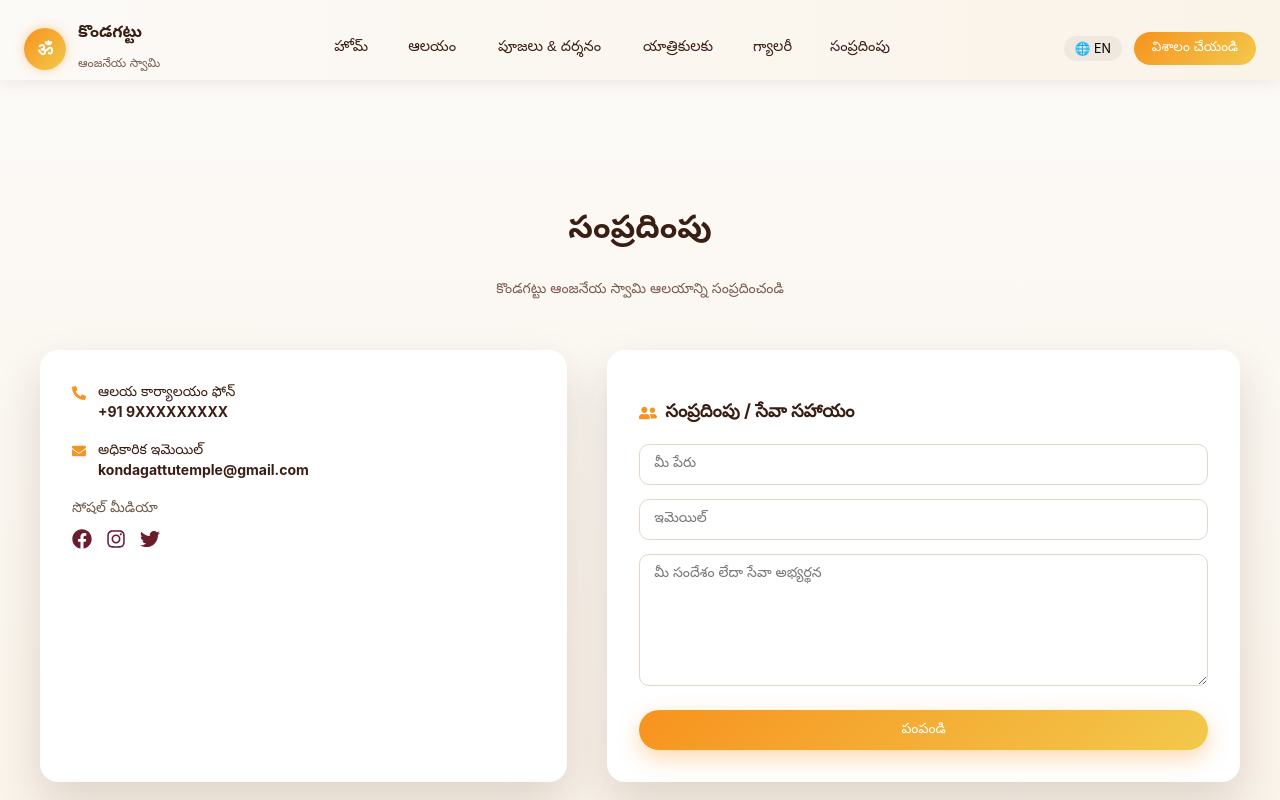
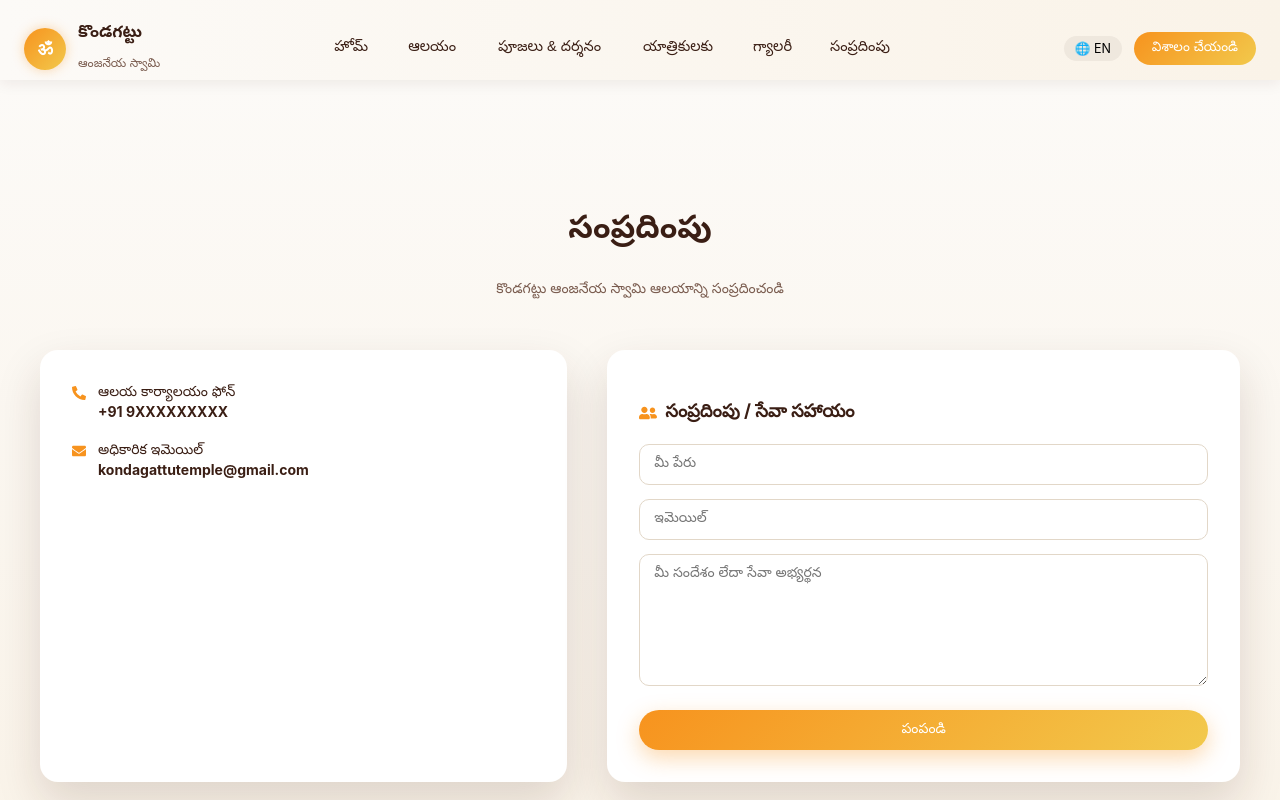
Before and after one commit to saisharanya06/Kondagattu_temple, a React (Create React App) app in the folder my-app/: page /contact in a window 1280 px wide. Shown: the top 800 px of the page. Built offline with nearby package versions, Linux system fonts and the light colour scheme.

Commit message:
Initial React app

```diff
--- a/my-app/src/Pages/Contact/Contact.js
+++ b/my-app/src/Pages/Contact/Contact.js
@@ -57,7 +57,7 @@ const Contact = () => {
             </div>
 
             {/* Social Media */}
-            <div className="contact-social">
+            {/* <div className="contact-social">
               <span>
                 {lang === "te"
                   ? "సోషల్ మీడియా"
@@ -74,8 +74,8 @@ const Contact = () => {
                 <a href="#" aria-label="Twitter">
                   <FaTwitter />
                 </a>
-              </div>
-            </div>
+              </div> */}
+            {/* </div> */}
           </div>
 
           {/* Contact Form */}
```
